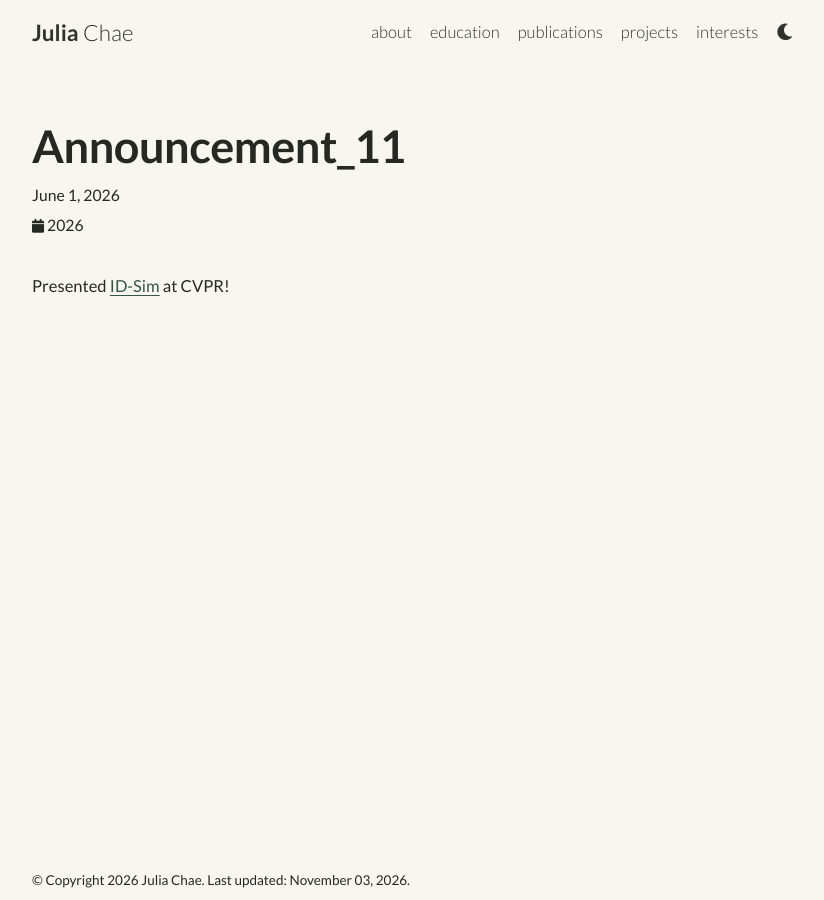
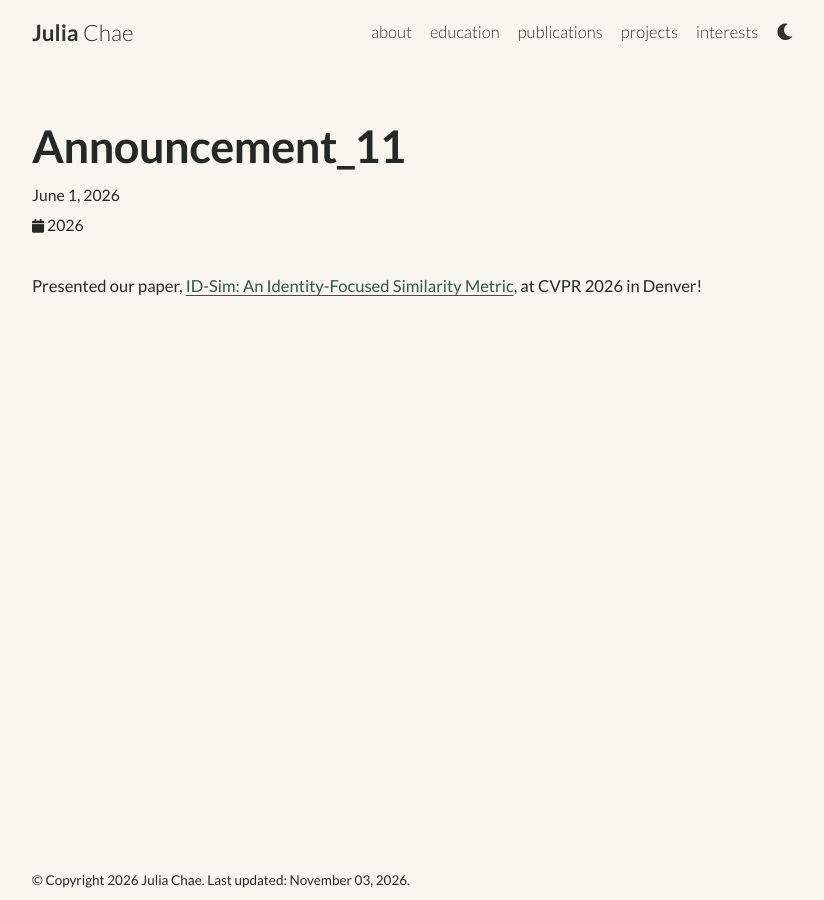
Before and after one commit to JuliaChae/JuliaChae.github.io, a Jekyll site: the page built from _news/announcement_11.md, in a window 1280 px wide. Shown: the whole page, without its empty margins (223-1047 px from the left). Built offline with Jekyll 4.4.1, drawn with Linux system fonts in a browser that asks for light colours; full-size pictures stand in for the smaller copies a plugin makes; comment, search, counter and statistics services are not loaded; a style sheet for code colours, icons or effects is not loaded.

Commit message:
Update research interests and CVPR news

```diff
--- a/_includes/research_interests.html
+++ b/_includes/research_interests.html
@@ -9,5 +9,5 @@
 <ul>
 <li><b>Fine-Grained Perception:</b> Improving how vision and multimodal models distinguish subtle visual differences, particularly by leveraging specialized or synthetic data, or expert knowledge &amp; feedback.</li>
 <li><b>Multimodal Representations:</b> Understanding how models organize visual and semantic knowledge across modalities, and how the structure of their representations shapes their capabilities and specialization</li>
-<li><b>AI for Scientific Discovery:</b> Leveraging multimodal AI models to accelerate scientific data curation and discovery.</li>
+<li><b>AI for Scientific Discovery:</b> Accelerating scientific data curation and discovery with multimodal AI models.</li>
 </ul>
--- a/_news/announcement_11.md
+++ b/_news/announcement_11.md
@@ -5,4 +5,4 @@
 inline: true
 ---
 
-Presented [ID-Sim](https://arxiv.org/abs/2604.05039) at CVPR!
+Presented our paper, [ID-Sim: An Identity-Focused Similarity Metric](https://arxiv.org/abs/2604.05039), at CVPR 2026 in Denver!
```
